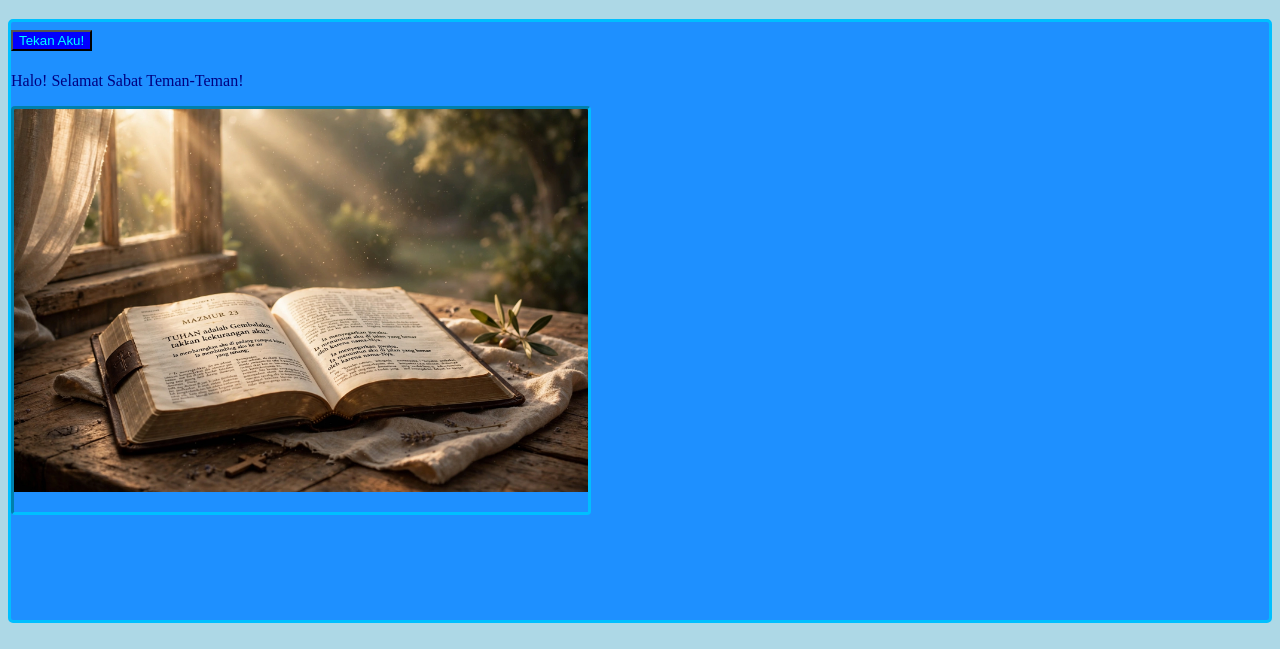
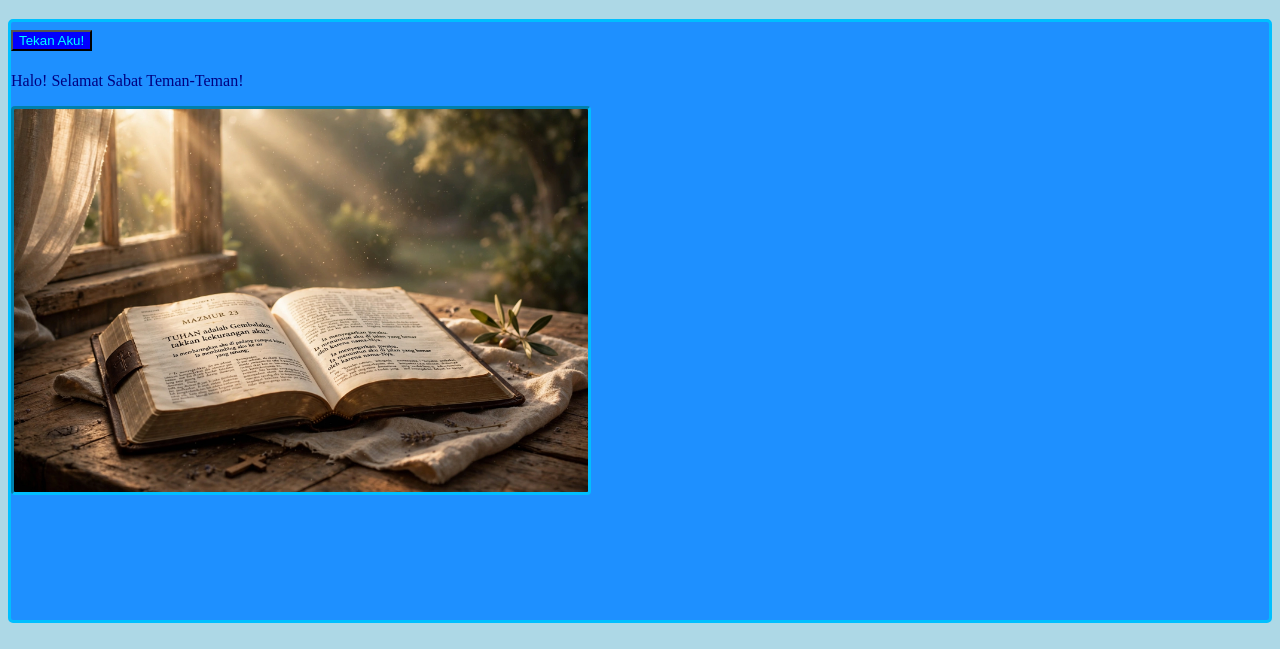
Before and after one commit to joelsanger2012-prog/Selamat-Sabat-Kode, a plain HTML site: page index.html in a window 1280 px wide. Shown: the part 151-800 px from the top of the page. Drawn offline with Linux system fonts and the light colour scheme.

Commit message:
Update index.html

```diff
--- a/index.html
+++ b/index.html
@@ -16,7 +16,7 @@
      border-color: deepskyblue;
      height: 590px;
     }
-    #alkitab  { padding-bottom: 20px; width: 580px; display: block; border-radius: 4px; border-style: inset; box-sizing: border-box; border-color: deepskyblue; object-fit: cover; margin-top: 10px;}
+    #alkitab  { width: 580px; display: block; border-radius: 4px; border-style: inset; box-sizing: border-box; border-color: deepskyblue; object-fit: cover; margin-top: 10px;}
     #sapateman {
      color: navy;
      padding-top: 5px;
```
